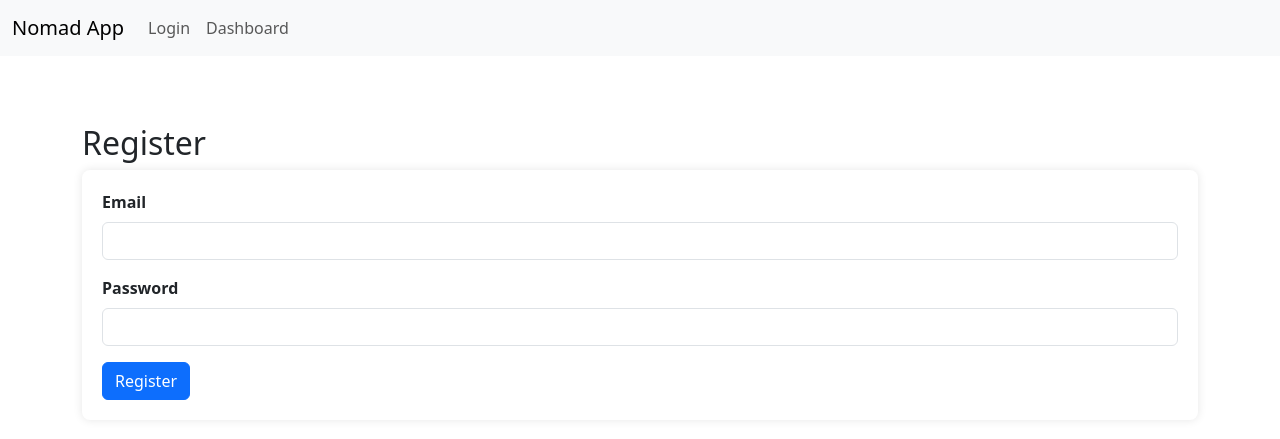
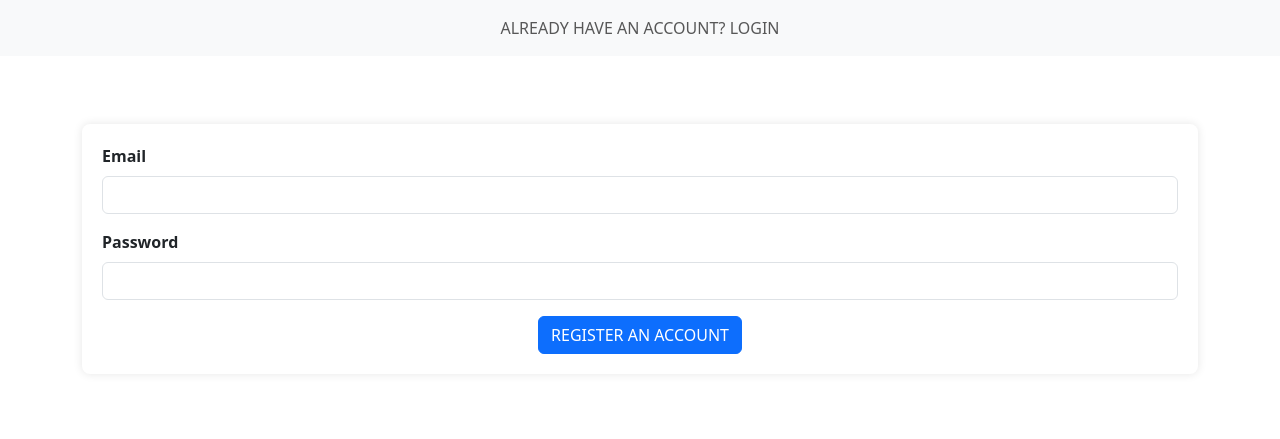
Before and after one commit to abssharma/nomad, a Flask app: page /register in a window 1280 px wide. Shown: the top 439 px of the page. Run offline with Flask 2, Linux system fonts and the light colour scheme.

Commit message:
Update register.html

```diff
--- a/frontend/templates/register.html
+++ b/frontend/templates/register.html
@@ -9,17 +9,16 @@
 <body>
   <nav class="navbar navbar-expand-lg navbar-light bg-light">
       <div class="container-fluid">
-          <a class="navbar-brand" href="/">Nomad App</a>
-          <div class="collapse navbar-collapse">
-              <ul class="navbar-nav me-auto">
-                  <li class="nav-item"><a class="nav-link" href="/login">Login</a></li>
-                  <li class="nav-item"><a class="nav-link" href="/dashboard">Dashboard</a></li>
-              </ul>
-          </div>
+
+          <div class="collapse navbar-collapse" id="navbarNav">
+            <ul class="navbar-nav w-100 justify-content-around">
+                <li class="nav-item"><a class="nav-link" href="/login">ALREADY HAVE AN ACCOUNT? LOGIN</a></li>
+            </ul>
+        </div>
       </div>
   </nav>
   <div class="container mt-5">
-      <h2>Register</h2>
+
       <div id="alert" class="alert d-none"></div>
       <form id="registerForm">
           <div class="mb-3">
@@ -30,7 +29,9 @@
               <label for="password" class="form-label">Password</label>
               <input type="password" class="form-control" id="password" name="password" required>
           </div>
-          <button type="submit" class="btn btn-primary">Register</button>
+          <div class = "text-center">
+            <button type="submit" class="btn btn-primary">REGISTER AN ACCOUNT</button>
+          </div>
       </form>
   </div>
   <script src="/static/js/app.js"></script>
```
